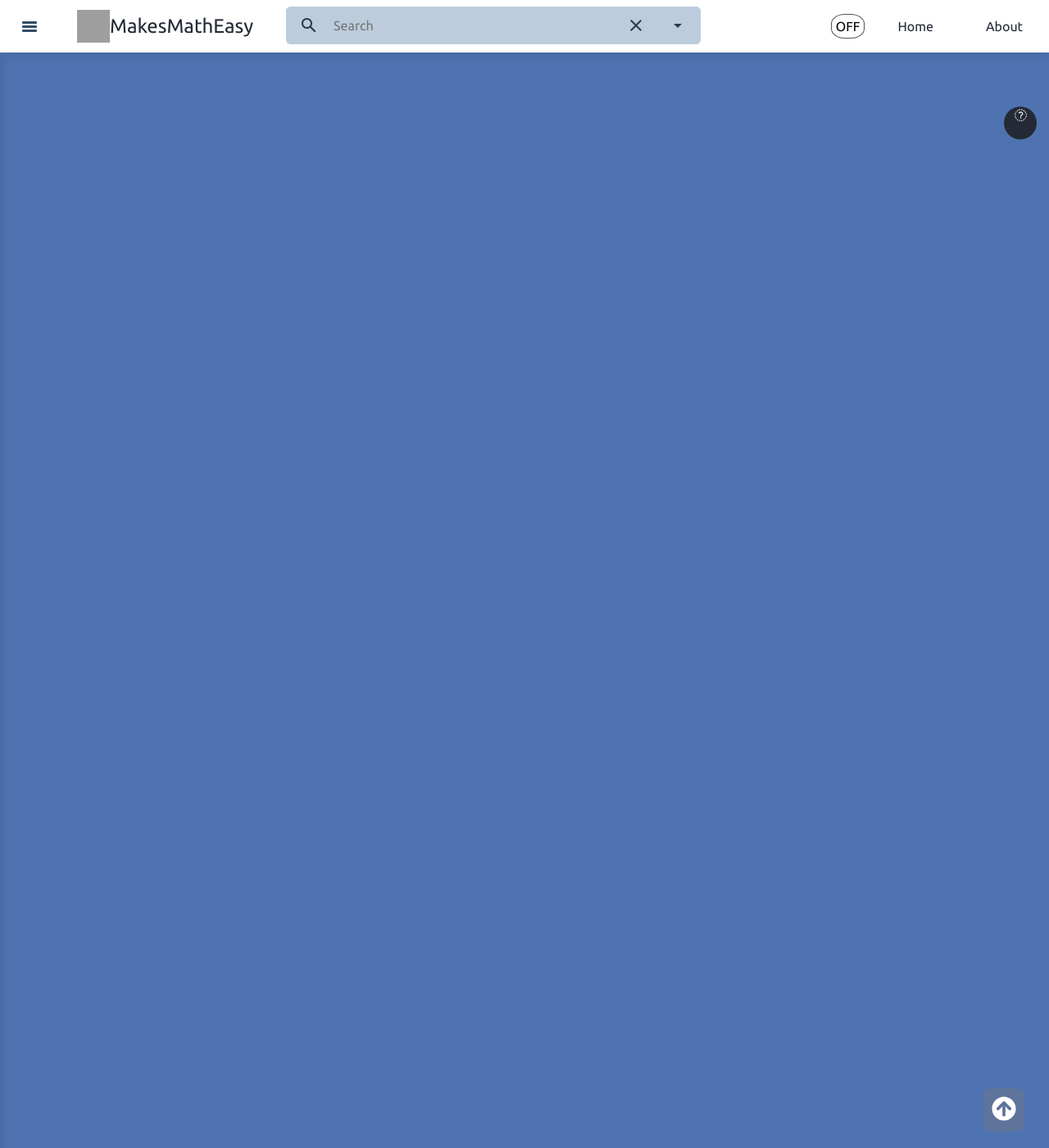
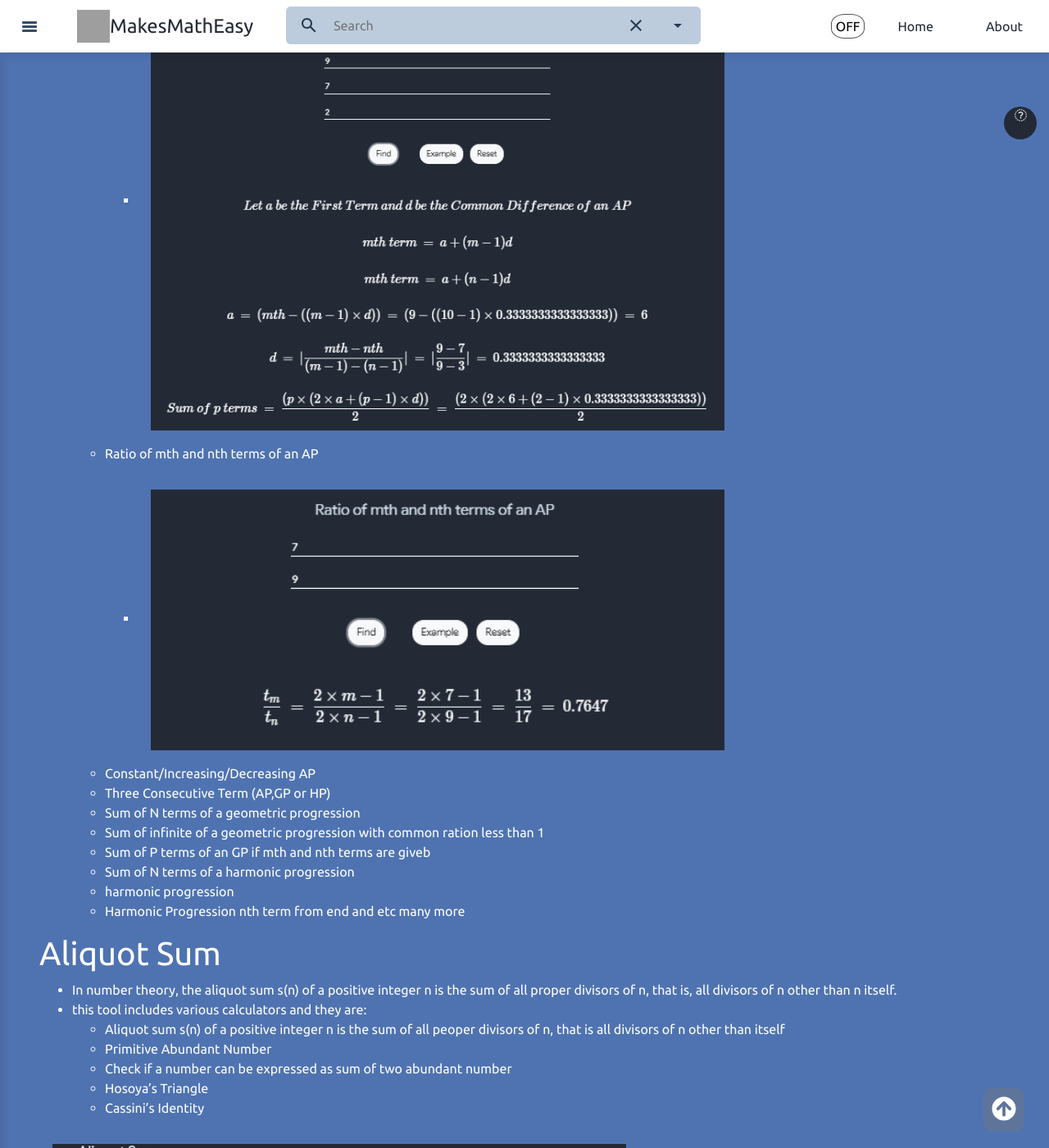
Before and after one commit to makesmatheasy/makesmatheasy-documentation, a Jekyll site: the page built from docs/linear_algebra.md, in a window 1280 px wide and 1400 px high, scrolled down 7065 px. Shown: the whole window at 82% size. Built offline with Jekyll 4.4.1, drawn with Linux system fonts in a browser that asks for light colours; nearby versions of some CDN libraries; some of the changed text lies outside the part shown; grey boxes are pictures that could not be loaded.

Commit message:
added final docs for linear algebra

```diff
--- a/docs/linear_algebra.md
+++ b/docs/linear_algebra.md
@@ -135,6 +135,9 @@
 \end{equation}
 $$
 </p>
+
+
+
 - Equality of Matrices: Two matrices A and B are said to be equal, if
     - order of A and B are same.
     - corresponding elements of A and B are same i.e. aij = bij, ∀ i and j.
@@ -186,10 +189,16 @@
 
 
 - Determinant of a matrix
+-
   - The determinant of a matrix is a special number that can be calculated from a square matrix which helps us find the inverse of a matrix, tells us things about the matrix that are useful in systems of linear equations, calculus and many more.
   - To calculate the determinant first of all the matrix must be square (i.e. have the same number of rows as columns). Then it is just basic arithmetic.
   - The symbol for determinant is two vertical lines either side:
   - Formula to caluclate determinant is : |A| = a(ei − fh) − b(di − fg) + c(dh − eg)
+
+
+
+
+
 <p class="small">
 $$
 \begin{equation}A =
@@ -243,7 +252,11 @@
 
 
 ## How to use this tool for single matrix
+
+
 - This tool can be used for any order of single matrix where we can perform different operations such as Transpose of a matrix, determinant of matrix, minors and co-factors of a matrix, plus this tool  gives you the step by step notes at the same time, below is a demo
+
+
 
 ![Single Matrix](../public/gifs/Single_Matrix.gif){:#md-edit}
 
@@ -292,3 +305,72 @@
 - This tool can only be used for two matrices for any order  where we can perform different operations such as addition, subtraction and multiplication, plus this tool  gives you the step by step notes at the same time, below is a demo
 
 ![Single Matrix](../public/gifs/Multiple_Matrix.gif){:#md-edit}
+
+
+
+# Sum of N terms of AP,GP and HP
+- This section of AP,GP and HP contains many calculators and they are
+  - Sum of N terms of an AP
+
+    - ![Single Matrix](../public/images/util/sn-1.png){:#md-edit}
+
+  - if first term,number of terms and last term is given
+
+    - ![Single Matrix](../public/images/util/sn-2.png){:#md-edit}
+
+  - Insert n-arithmetic mean between two numbers
+
+    - ![Single Matrix](../public/images/util/sn-3.png){:#md-edit}
+
+  - If number of terms and the AP is given
+
+    - ![Single Matrix](../public/images/util/sn-4.png){:#md-edit}
+
+  - Sum of p terms of an AP if mth and nth term are given
+
+    - ![Single Matrix](../public/images/util/sn-5.png){:#md-edit}
+
+  - Ratio of mth and nth terms of an AP
+
+
+    - ![Single Matrix](../public/images/util/sn-6.png){:#md-edit}
+
+  - Constant/Increasing/Decreasing AP
+  - Three Consecutive Term (AP,GP or HP)
+  - Sum of N terms of a geometric progression
+  - Sum of infinite of a geometric progression with common ration less than 1
+  - Sum of P terms of an GP if mth and nth terms are giveb
+  - Sum of N terms of a harmonic progression
+  - harmonic progression
+  - Harmonic Progression nth term from end and etc many more
+
+
+# Aliquot Sum
+- In number theory, the aliquot sum s(n) of a positive integer n is the sum of all proper divisors of n, that is, all divisors of n other than n itself.
+- this tool includes various calculators and they are:
+  - Aliquot sum s(n) of a positive integer n is the sum of all peoper divisors of n, that is all divisors of n other than itself
+  - Primitive Abundant Number
+  - Check if a number can be expressed as sum of two abundant number
+  - Hosoya's Triangle
+  - Cassini's Identity
+
+![Single Matrix](../public/images/util/al-1.png){:#md-edit}
+
+
+![Single Matrix](../public/images/util/al-2.png){:#md-edit}
+
+
+# Golden And Silver Ratio
+- Golden Ratio : In mathematics, two quantities are in the golden ratio if their ratio is the same as the ratio of their sum to the larger of the two quantities.
+- Silver Ratio : In mathematics, two quantities are in the silver ratio if the ratio of the smaller of those two quantities to the larger quantity is the same as the ratio of the larger quantity to the sum of the smaller quantity and twice the larger quantity.
+- This tool includes various calculators
+  - Check wheter two numbers are in golden ratio
+  - Find nth fibonacci number using Golden ratio
+  - Check whether two numbers are in silver ratio
+
+
+
+![Single Matrix](../public/images/util/gs-1.png){:#md-edit}
+
+
+![Single Matrix](../public/images/util/gs-2.png){:#md-edit}
```
Also changed, not shown: public/images/util/al-1.png (added), public/images/util/al-2.png (added), public/images/util/gs-1.png (added), public/images/util/gs-2.png (added), public/images/util/sn-1.png (added), public/images/util/sn-2.png (added), public/images/util/sn-3.png (added), public/images/util/sn-4.png (added), public/images/util/sn-5.png (added), public/images/util/sn-6.png (added).
